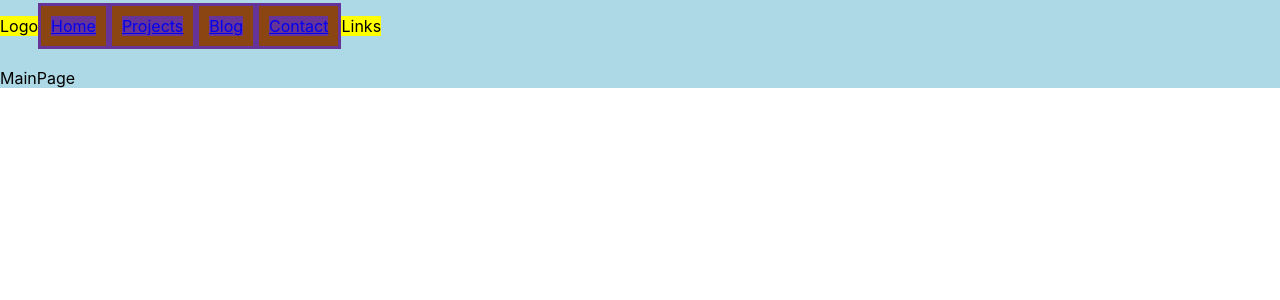
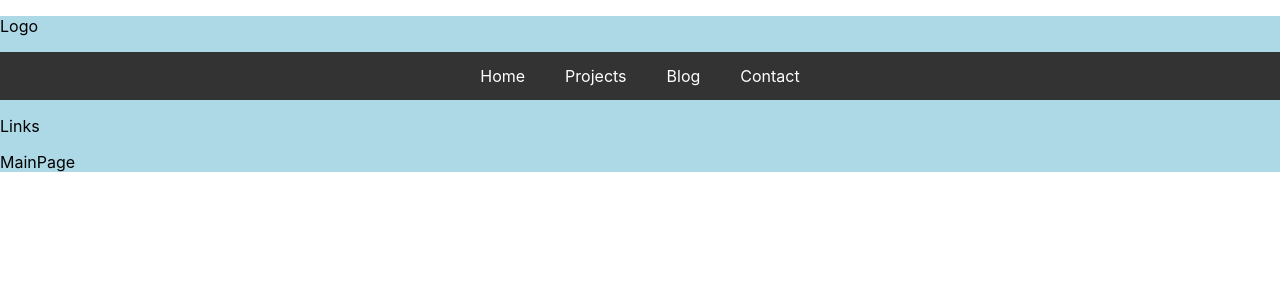
Before and after one commit to jaschno/website-frontend, a React (Create React App) app: page / in a window 1280 px wide. Shown: the top 300 px of the page. Built offline with nearby package versions, Linux system fonts and the light colour scheme.

Commit message:
lots of changes

```diff
--- a/public/index.html
+++ b/public/index.html
@@ -7,7 +7,7 @@
     <meta name="theme-color" content="#000000" />
     <meta
       name="description"
-      content="Web site created using create-react-app"
+      content="Personal website and blog of Jan Schnorrenberg"
     />
     <link rel="apple-touch-icon" href="%PUBLIC_URL%/logo192.png" />
     <!--
@@ -24,7 +24,7 @@
       work correctly both with client-side routing and a non-root public URL.
       Learn how to configure a non-root public URL by running `npm run build`.
     -->
-    <title>React App</title>
+    <title>Jan Schnorrenberg's personal website</title>
   </head>
   <body>
     <noscript>You need to enable JavaScript to run this app.</noscript>
--- a/src/App.css
+++ b/src/App.css
@@ -1,27 +1,3 @@
 div {
   background-color: lightblue;
 }
-
-p.nav {
-  background-color: yellow;
-  display: inline-block;
-}
-
-ul.nav li {
-  display: inline-block;
-  border: 10px solid saddlebrown;
-  margin: 3px;
-}
-
-nav.nav {
-  display: inline-block;
-  margin: 0;
-  padding: 0;
-  background-color: rebeccapurple;
-}
-
-ul.nav {
-  display: inline-block;
-  margin: 0;
-  padding: 0;
-}
--- a/src/components/Header.js
+++ b/src/components/Header.js
@@ -1,26 +1,11 @@
-import { Link } from "react-router-dom";
+import NavigationBar from './NavigationBar';
 
 function Header() {
   return (
     <header>
-      <p className="nav">Logo</p>
-      <nav className="nav">
-        <ul className="nav">
-          <li>
-            <Link to="/">Home</Link>
-          </li>
-          <li>
-            <Link to="/projects">Projects</Link>
-          </li>
-          <li>
-            <Link to="/blog">Blog</Link>
-          </li>
-          <li>
-            <Link to="/contact">Contact</Link>
-          </li>
-        </ul>
-      </nav>
-      <p className="nav">Links</p>
+      <p>Logo</p>
+      <NavigationBar />
+      <p>Links</p>
     </header>
   );
 }
--- a/src/components/NavigationBar.js
+++ b/src/components/NavigationBar.js
@@ -0,0 +1,15 @@
+import NavigationItem from './NavigationItem';
+import styles from './NavigationBar.module.css';
+
+function NavigationBar() {
+  return (
+    <nav className={styles.nav}>
+      <NavigationItem route='/' name='Home' />
+      <NavigationItem route='/projects' name='Projects' />
+      <NavigationItem route='/blog' name='Blog' />
+      <NavigationItem route='/contact' name='Contact' />
+    </nav>
+  );
+}
+
+export default NavigationBar;
--- /dev/null
+++ b/src/components/NavigationBar.module.css
@@ -0,0 +1,15 @@
+.unorderedList {
+  float: left;
+  list-style-type: none;
+  margin: 0;
+  padding: 0;
+  overflow: hidden;
+  background-color: #333;
+  width: 80%;
+}
+
+.nav {
+  display: flex;
+  background-color: #333;
+  justify-content: center;
+}
--- /dev/null
+++ b/src/components/NavigationItem.js
@@ -0,0 +1,10 @@
+import { Link } from 'react-router-dom';
+import styles from './NavigationItem.module.css';
+
+function NavigationItem(props) {
+  return (
+    <Link className={styles.navitem} to={props.route}>{props.name}</Link>
+  );
+}
+
+export default NavigationItem;
--- /dev/null
+++ b/src/components/NavigationItem.module.css
@@ -0,0 +1,28 @@
+.listItemReal {
+  float: left;
+}
+
+.listItem {
+  display: inline-block;
+  color: white;
+  text-align: center;
+  padding: 14px 16px;
+  text-decoration: none;
+}
+
+.listItem:hover {
+  background-color: #111;
+}
+
+.navitem {
+  color: white;
+  padding: 14px 20px;
+  text-decoration: none;
+  text-align: center;
+}
+
+/* Change color on hover */
+.navitem:hover {
+  background-color: #ddd;
+  color: black;
+}
```
Also changed, not shown: public/manifest.json.
